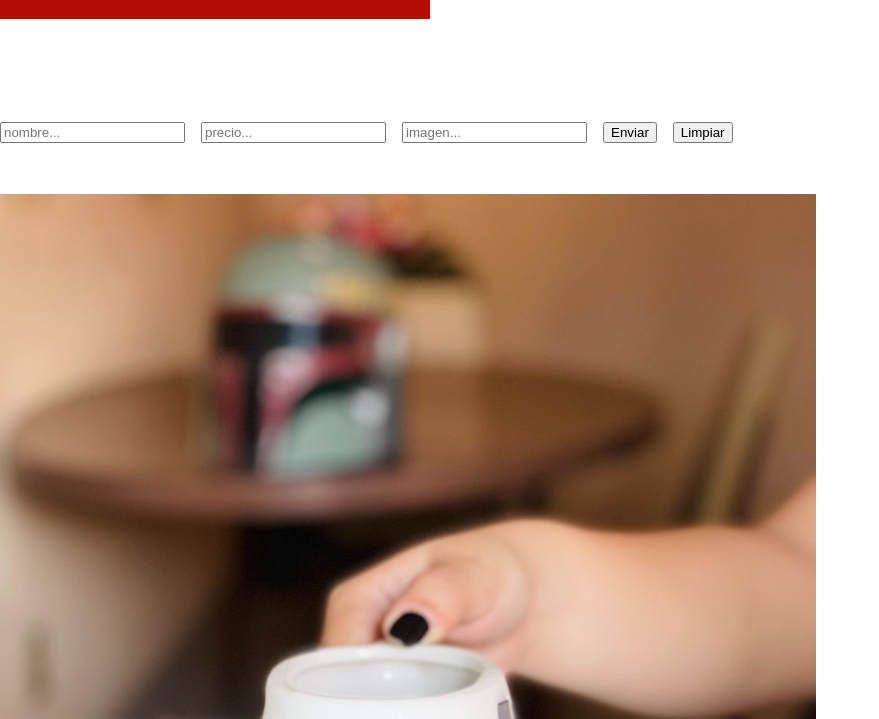
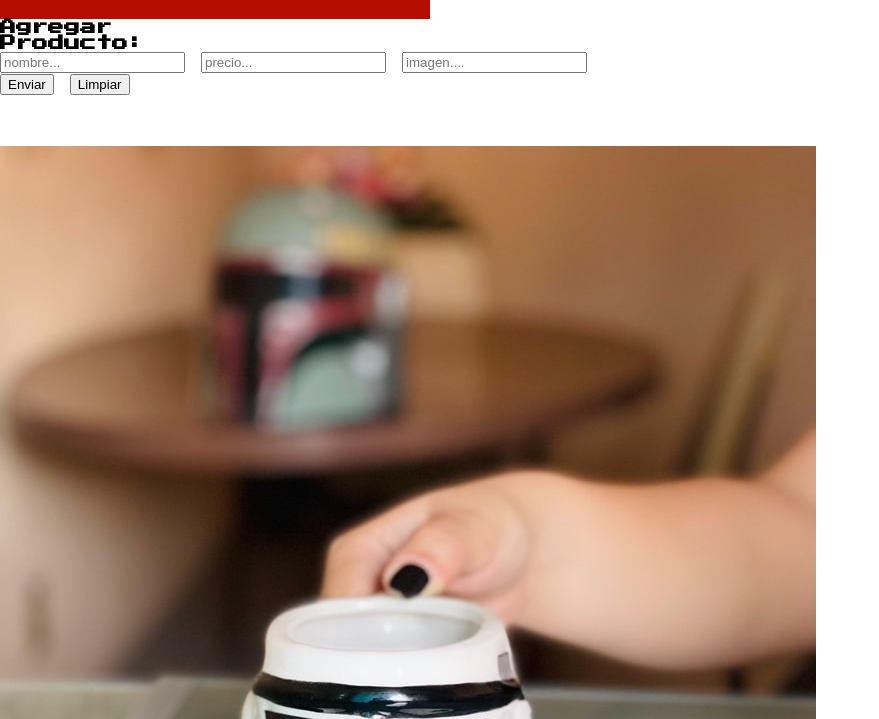
Before and after one commit to REKORD7/AluraGeek, a plain HTML site: page index.html in a window 1280 px wide. Shown: the part 81-800 px from the top of the page, without its empty margins (0-879 px from the left). Drawn offline with Linux system fonts and the light colour scheme.

Commit message:
Act index

```diff
--- a/index.html
+++ b/index.html
@@ -19,15 +19,20 @@
             <h1 class="title">AluraGeek</h1>
         </header>
     </section>
-    <section class="add_procuct">
-        <h2 class="title">Agregar</h2>
-        <h2 class="title">Producto:</h2>
-        <form class="">
-            <input type="text" placeholder="nombre...">
-            <input type="number" placeholder="precio...">
-            <input type="url" placeholder="imagen...">
-            <button type="submit">Enviar</button>
-            <button type="reset">Limpiar</button>
+
+    <section class="add_product">
+        <div class="product_title_container">
+            <h2 class="product_title">Agregar</h2>
+            <h2 class="product_title">Producto:</h2>
+        </div>
+        <form class="product_form">
+            <input class="input" id="nombre" type="text" placeholder="nombre...">
+            <input id="precio" type="number" placeholder="precio...">
+            <input id="imagen" type="url" placeholder="imagen....">
+            <div class="btns_container">
+                <button class="btn btn_submit" type="submit">Enviar</button>
+                <button class="btn btn_reset" type="reset">Limpiar</button>
+            </div>
         </form>
     </section>
     <section class="my_products">
```
